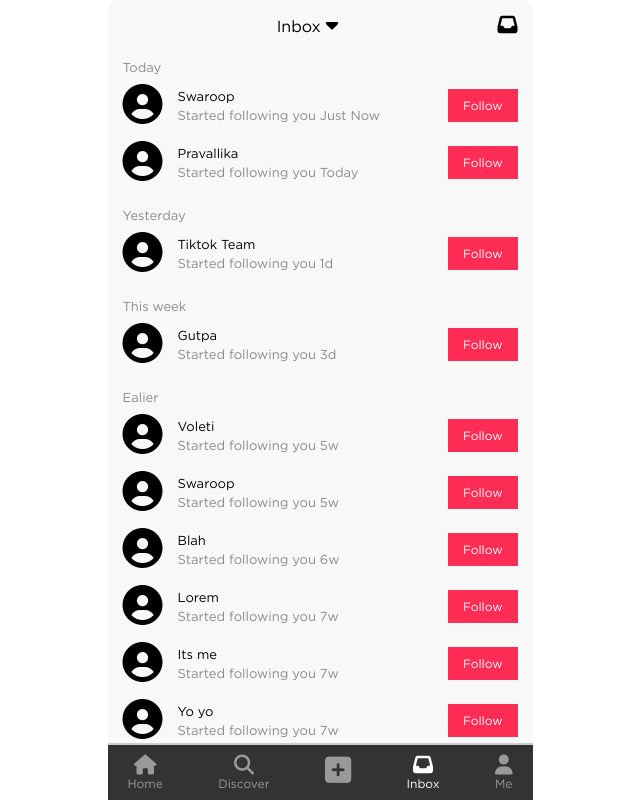
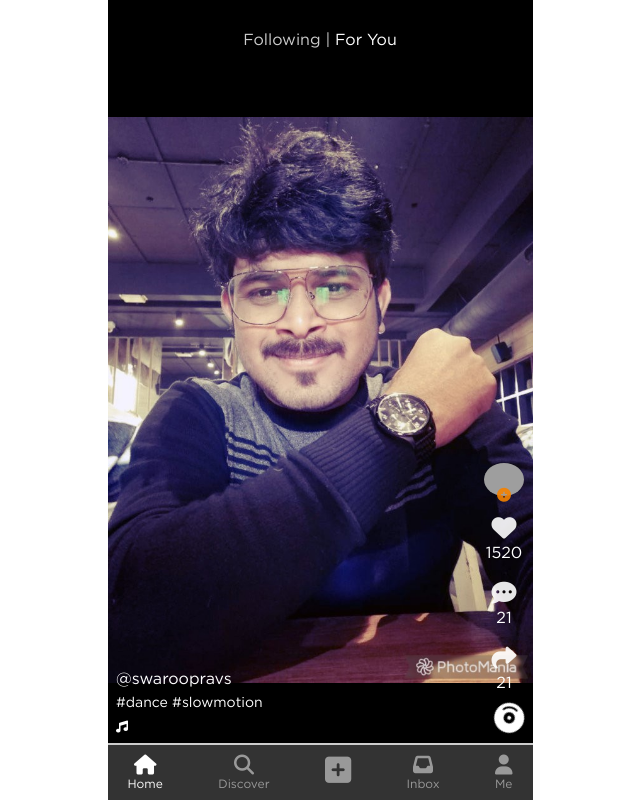
Before and after one commit to voletiswaroop/sp-tiktok, a React (Create React App) app: page / in a window 1280 px wide. Shown: the top 800 px of the page, without its empty margins (320-960 px from the left). Built offline with nearby package versions, Linux system fonts and the light colour scheme; grey boxes are pictures that could not be loaded.

Commit message:
restructured code and added notification n profile panels

```diff
--- a/src/components/tiktokPanel/tiktokPanel.js
+++ b/src/components/tiktokPanel/tiktokPanel.js
@@ -11,7 +11,7 @@ export default class tiktokPanel extends Component {
   render() {
     return (
       <section className="tiktok-panel">
-        <Tabs selected={3}>
+        <Tabs selected={0}>
           <Panel dataIcon="fas fa-home" title="Home"><TitkTokVideos /></Panel>
           <Panel dataIcon="fas fa-search" title="Discover"> <TitkTokVideos /></Panel>
           <Panel dataIcon="fas fa-plus-square" title=""><CreateVideo /></Panel>
```
Also changed, not shown: 8 other files (tests, documents, lock files or other folders).
